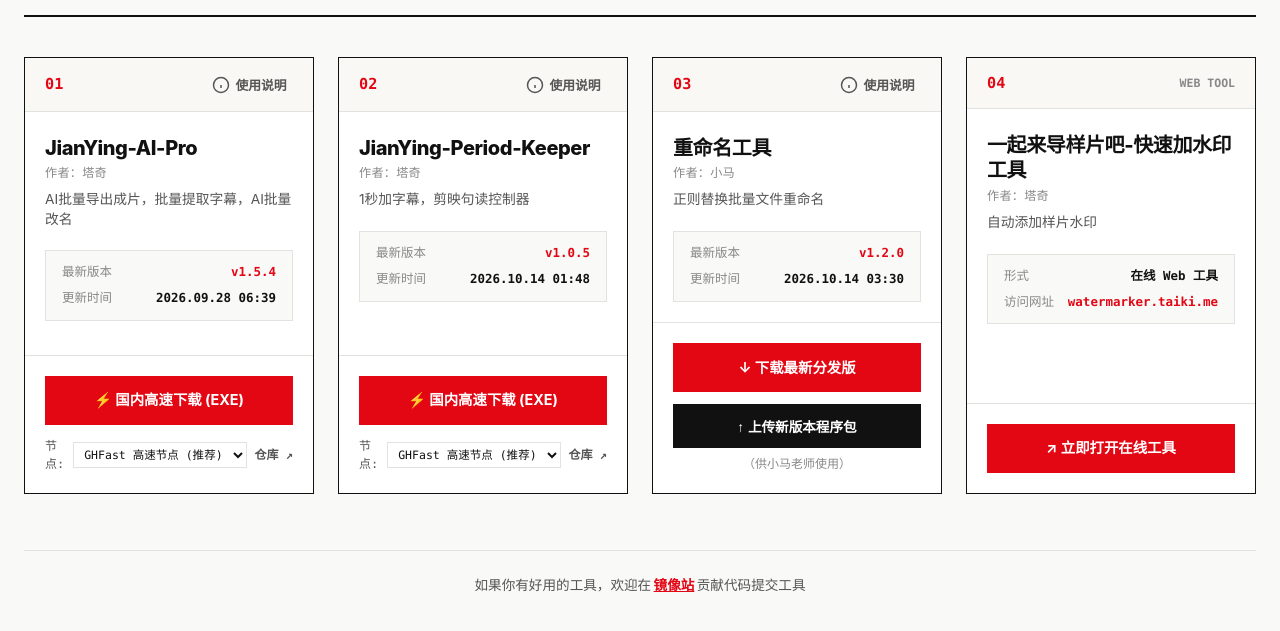
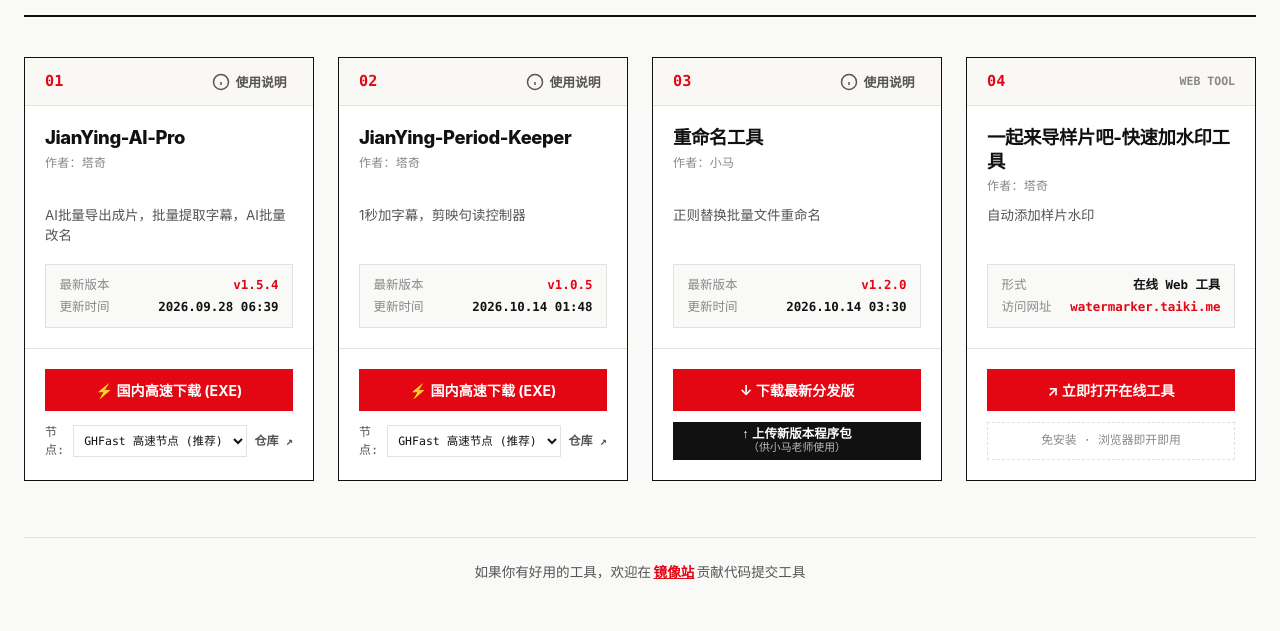
Before and after one commit to Kirota233/distributinon-site, a website: page public/index.html in a window 1280 px wide. Shown: the part 125-756 px from the top of the page. Drawn offline with Linux system fonts and the light colour scheme; no server answers.

Commit message:
fix: embed small text inside black upload button and strictly align all cards

```diff
--- a/public/index.html
+++ b/public/index.html
@@ -39,8 +39,10 @@
         </div>
 
         <div class="item-body">
+          <div class="item-header-group">
             <h2 class="item-title">JianYing-AI-Pro</h2>
             <div class="item-author">作者：塔奇</div>
+          </div>
           <p class="item-desc">AI批量导出成片，批量提取字幕，AI批量改名</p>
 
           <div class="item-meta">
@@ -64,6 +66,7 @@
             ⚡ 国内高速下载 (EXE)
           </a>
 
+          <div class="item-sub-actions">
             <div class="mirror-box">
               <label for="mirror-select-jianying-ai-pro">节点:</label>
               <select id="mirror-select-jianying-ai-pro" class="mirror-select">
@@ -73,6 +76,7 @@
                 <option value="official">GitHub 官方源</option>
               </select>
               <a href="https://github.com/Kirota233/JianYing-AI-Pro" target="_blank" rel="noopener" class="link-repo" title="GitHub 源码仓库">仓库 ↗</a>
+            </div>
           </div>
         </div>
       </section>
@@ -97,8 +101,10 @@
         </div>
 
         <div class="item-body">
+          <div class="item-header-group">
             <h2 class="item-title">JianYing-Period-Keeper</h2>
             <div class="item-author">作者：塔奇</div>
+          </div>
           <p class="item-desc">1秒加字幕，剪映句读控制器</p>
 
           <div class="item-meta">
@@ -122,6 +128,7 @@
             ⚡ 国内高速下载 (EXE)
           </a>
 
+          <div class="item-sub-actions">
             <div class="mirror-box">
               <label for="mirror-select-jianying-period-keeper">节点:</label>
               <select id="mirror-select-jianying-period-keeper" class="mirror-select">
@@ -131,6 +138,7 @@
                 <option value="official">GitHub 官方源</option>
               </select>
               <a href="https://github.com/Kirota233/JianYing-Period-Keeper" target="_blank" rel="noopener" class="link-repo" title="GitHub 源码仓库">仓库 ↗</a>
+            </div>
           </div>
         </div>
       </section>
@@ -155,8 +163,10 @@
         </div>
 
         <div class="item-body">
+          <div class="item-header-group">
             <h2 class="item-title">重命名工具</h2>
             <div class="item-author">作者：小马</div>
+          </div>
           <p class="item-desc">正则替换批量文件重命名</p>
 
           <div class="item-meta">
@@ -179,14 +189,16 @@
             ↓ 下载最新分发版
           </a>
 
+          <div class="item-sub-actions">
             <!-- 开发者上传新版本按钮 -->
             <button type="button"
                     class="btn-upload"
                     id="btn-trigger-upload"
                     title="开发者上传新版程序包到 Cloudflare R2">
-            ↑ 上传新版本程序包
+              <span class="btn-upload-title">↑ 上传新版本程序包</span>
+              <span class="btn-upload-sub">（供小马老师使用）</span>
             </button>
-          <div class="upload-hint">（供小马老师使用）</div>
+          </div>
         </div>
       </section>
 
@@ -200,8 +212,10 @@
         </div>
 
         <div class="item-body">
+          <div class="item-header-group">
             <h2 class="item-title">一起来导样片吧-快速加水印工具</h2>
             <div class="item-author">作者：塔奇</div>
+          </div>
           <p class="item-desc">自动添加样片水印</p>
 
           <div class="item-meta">
@@ -223,6 +237,10 @@
              rel="noopener">
             ↗ 立即打开在线工具
           </a>
+
+          <div class="item-sub-actions">
+            <div class="sub-placeholder-box">免安装 · 浏览器即开即用</div>
+          </div>
         </div>
       </section>
 
--- a/public/style.css
+++ b/public/style.css
@@ -102,7 +102,9 @@
   display: flex;
   align-items: center;
   justify-content: space-between;
-  padding: 0.85rem 1.25rem;
+  padding: 0 1.25rem;
+  height: 48px;
+  box-sizing: border-box;
   border-bottom: 1px solid var(--border);
   background: #FAF8F5;
 }
@@ -139,46 +141,66 @@
 
 /* 卡片主体 */
 .item-body {
-  padding: 1.5rem 1.25rem 1.25rem;
-  flex: 1;
+  padding: 1.25rem;
+  display: flex;
+  flex-direction: column;
+}
+
+/* 标题与作者高度锁定（严格对齐） */
+.item-header-group {
+  height: 72px;
+  display: flex;
+  flex-direction: column;
+  justify-content: flex-start;
+  margin-bottom: 0.5rem;
 }
 
 .item-title {
-  font-size: 1.25rem;
+  font-size: 1.15rem;
   font-weight: 800;
   letter-spacing: -0.02em;
-  margin-bottom: 0.2rem;
+  line-height: 1.28;
+  margin-bottom: 0.25rem;
   word-break: break-word;
-  line-height: 1.25;
+  display: -webkit-box;
+  -webkit-line-clamp: 2;
+  -webkit-box-orient: vertical;
+  overflow: hidden;
 }
 
 /* 作者小字 */
 .item-author {
-  font-size: 0.76rem;
+  font-size: 0.75rem;
   color: var(--text-light);
   font-family: var(--font-mono);
-  margin-bottom: 0.5rem;
   letter-spacing: 0.02em;
 }
 
+/* 简介文字高度锁定（2行空间统一对齐） */
 .item-desc {
-  font-size: 0.86rem;
+  font-size: 0.84rem;
   color: var(--text-muted);
-  margin-bottom: 1.25rem;
-  min-height: 1.3rem;
   line-height: 1.45;
+  height: 42px;
+  margin-bottom: 1rem;
+  display: -webkit-box;
+  -webkit-line-clamp: 2;
+  -webkit-box-orient: vertical;
+  overflow: hidden;
 }
 
-/* 版本与更新时间 */
+/* 版本与更新时间引用框（绝对数学对齐） */
 .item-meta {
   background: var(--bg);
   border: 1px solid var(--border);
-  padding: 0.75rem 1rem;
+  padding: 0.65rem 0.85rem;
   font-family: var(--font-mono);
   font-size: 0.78rem;
+  height: 64px;
   display: flex;
   flex-direction: column;
-  gap: 0.45rem;
+  justify-content: space-between;
+  box-sizing: border-box;
 }
 
 .meta-row {
@@ -204,16 +226,15 @@
   font-weight: 700;
 }
 
-/* 操作区域 */
+/* 操作区域（严格对齐） */
 .item-actions {
   padding: 1.25rem;
   border-top: 1px solid var(--border);
   display: flex;
   flex-direction: column;
-  gap: 0.75rem;
 }
 
-/* 下载主按钮 (瑞士红) */
+/* 下载主按钮 (红色按钮 - 高度位置完全统一) */
 .btn-primary {
   display: flex;
   align-items: center;
@@ -221,13 +242,15 @@
   background: var(--accent);
   color: #FFFFFF;
   text-decoration: none;
-  font-size: 0.9rem;
+  font-size: 0.88rem;
   font-weight: 700;
-  padding: 0.8rem 1rem;
+  height: 42px;
   border: 1px solid var(--accent);
   text-align: center;
   cursor: pointer;
   transition: background 0.15s ease;
+  white-space: nowrap;
+  box-sizing: border-box;
 }
 
 .btn-primary:hover {
@@ -235,17 +258,32 @@
   border-color: var(--accent-hover);
 }
 
-/* 开发者上传按钮 */
+/* 次级操作区域（统一高度锁定：38px） */
+.item-sub-actions {
+  height: 38px;
+  margin-top: 0.65rem;
+  display: flex;
+  flex-direction: column;
+  justify-content: center;
+  box-sizing: border-box;
+}
+
+/* 开发者上传按钮（小字内嵌在按钮内） */
 .btn-upload {
   background: var(--border-dark);
   color: #FFFFFF;
   border: 1px solid var(--border-dark);
-  font-size: 0.85rem;
-  font-weight: 700;
-  padding: 0.7rem 1rem;
+  height: 38px;
+  display: flex;
+  flex-direction: column;
+  align-items: center;
+  justify-content: center;
   text-align: center;
   cursor: pointer;
   transition: background 0.15s ease;
+  box-sizing: border-box;
+  padding: 2px 6px;
+  width: 100%;
 }
 
 .btn-upload:hover {
@@ -253,12 +291,31 @@
   border-color: var(--accent);
 }
 
-.upload-hint {
-  text-align: center;
-  font-size: 0.75rem;
+.btn-upload-title {
+  font-size: 0.78rem;
+  font-weight: 700;
+  line-height: 1.25;
+}
+
+.btn-upload-sub {
+  font-size: 0.68rem;
+  font-family: var(--font-mono);
+  color: rgba(255, 255, 255, 0.7);
+  line-height: 1.15;
+  font-weight: 400;
+}
+
+/* 卡片 4 底部辅助对齐框 */
+.sub-placeholder-box {
+  height: 38px;
+  border: 1px dashed var(--border);
+  display: flex;
+  align-items: center;
+  justify-content: center;
+  font-size: 0.74rem;
+  font-family: var(--font-mono);
   color: var(--text-light);
-  font-family: var(--font-mono);
-  margin-top: -0.35rem;
+  box-sizing: border-box;
 }
 
 /* 网站底部贡献说明 */
@@ -291,6 +348,8 @@
   font-family: var(--font-mono);
   color: var(--text-muted);
   gap: 0.5rem;
+  height: 38px;
+  box-sizing: border-box;
 }
 
 .mirror-select {
@@ -303,6 +362,8 @@
   color: var(--text);
   outline: none;
   cursor: pointer;
+  height: 32px;
+  box-sizing: border-box;
 }
 
 .link-repo {
```
Lines whose indentation alone changed are shown as unchanged.
